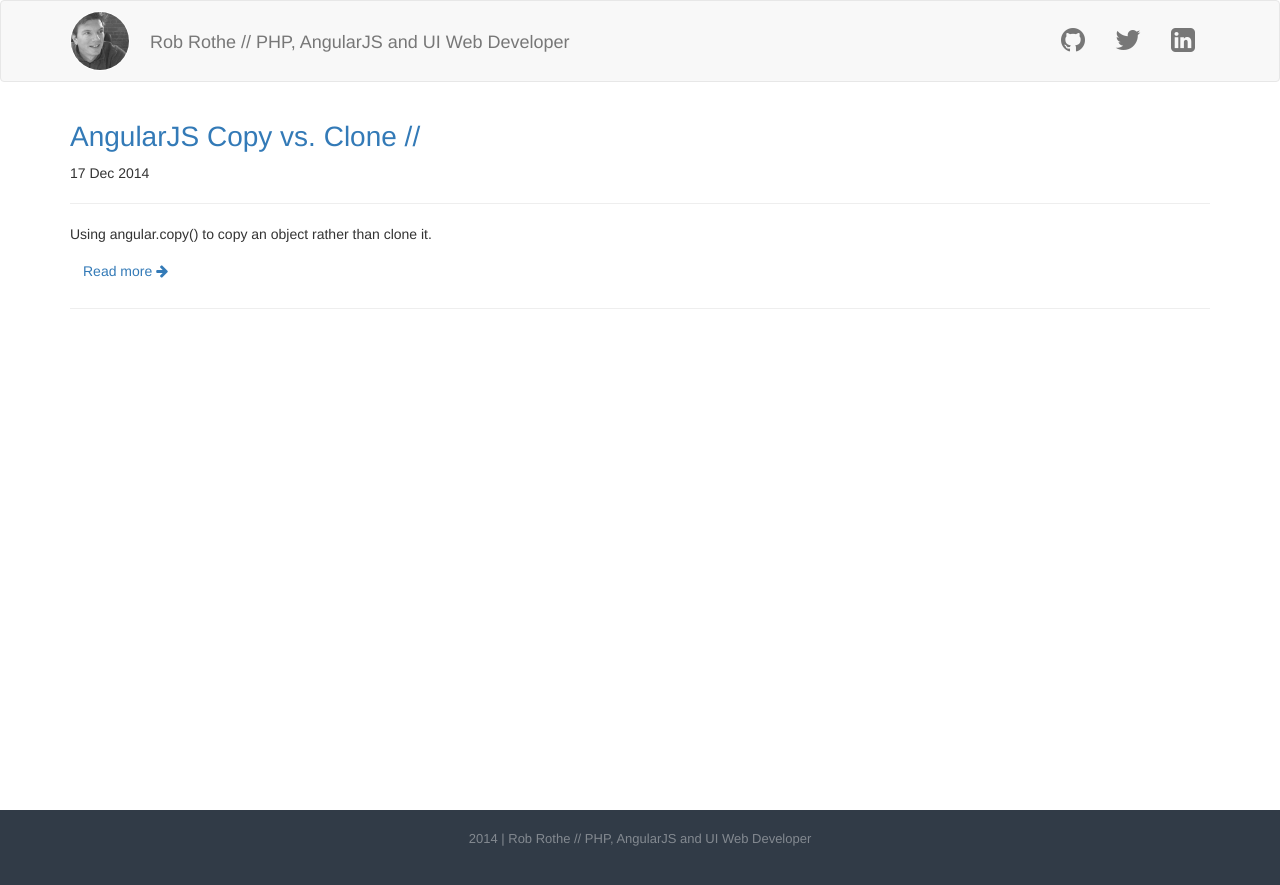
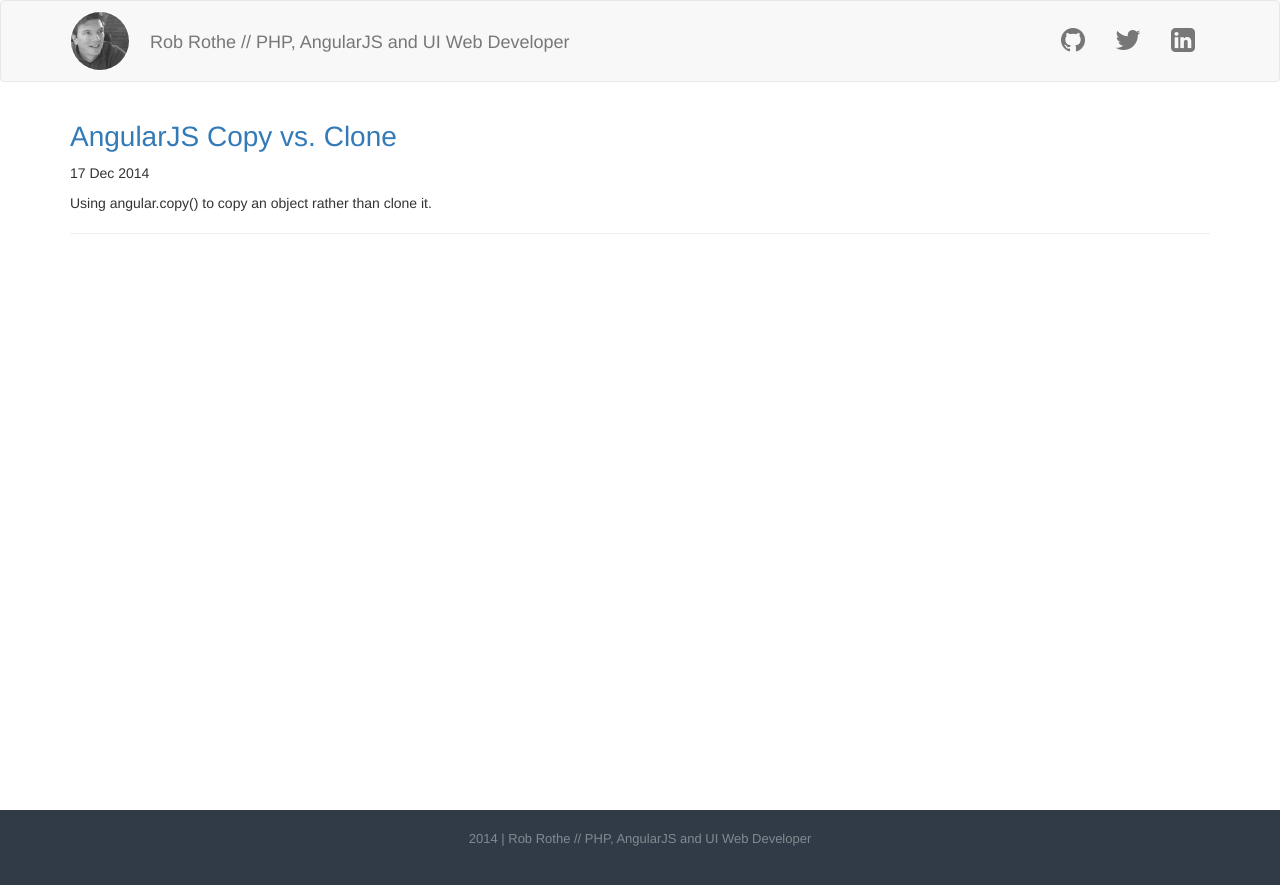
Before and after one commit to robrothedev/robrothedev.github.io, a Jekyll site: the page built from index.html, in a window 1280 px wide. Shown: the top 885 px of the page. Built offline with Jekyll 4.4.1, drawn with Linux system fonts in a browser that asks for light colours; nearby versions of some CDN libraries; the list of posts is cut into pages by our own code.

Commit message:
Update index.html

```diff
--- a/index.html
+++ b/index.html
@@ -8,14 +8,12 @@ title: Home
   <article class="post">
     <h1>
       <a href="{{ post.url }}">
-        {{ post.title }} //
+        {{ post.title }}
       </a>
     </h1>
 
     <time datetime="{{ post.date | date_to_xmlschema }}" class="post-date">{{ post.date | date_to_string }}</time>
-    <hr>
     <p></p>{{ post.summary }}</p>
-    <p></p><a href="{{ post.url }}" class="btn btn-link">Read more <i class="fa fa-arrow-right"></i></a></p>
     <hr>
   </article>
   {% endfor %}
```
